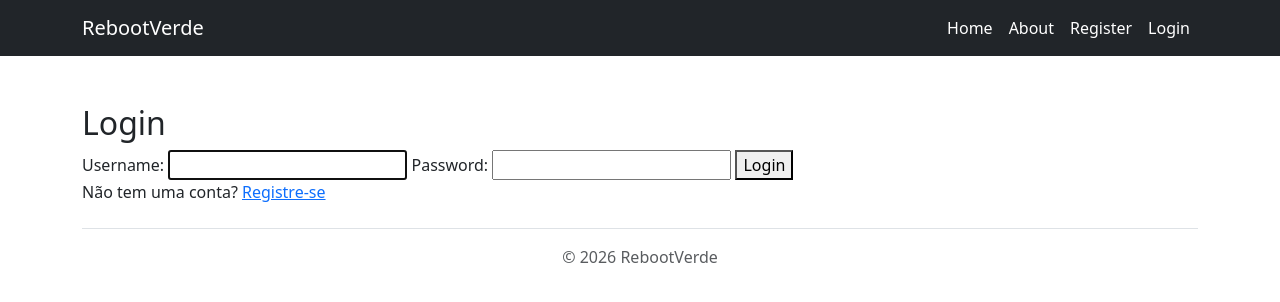
After one commit to leo-snczki/RebootVerde, a Django app: page /users/login/ in a window 1280 px wide. The commit adds this page. Shown: the top 302 px of the page. Run offline with Django 4.2, Linux system fonts and the light colour scheme; parts of the project's set-up code (start-up, migrations or seed data) failed here and were passed over; some libraries are stand-ins or nearby versions.

Commit message:
Add login functionality with views, templates, and URLs
Co-authored-by: KakaAndrade2007 <KakaAndrade2007@users.noreply.github.com>

```diff
--- a/templates/partial/navbar.html
+++ b/templates/partial/navbar.html
@@ -19,6 +19,9 @@
         <li class="nav-item">
           <a class="nav-link active" href="{% url 'register' %}">Register</a>
         </li>
+          <li class="nav-item">
+            <a class="nav-link active" href="{% url 'login' %}">Login</a>
+          </li>
       </ul>
     </div>
   </div>
--- /dev/null
+++ b/users/templates/users/login.html
@@ -0,0 +1,16 @@
+{% extends "base.html" %}
+
+{% block title %}Login{% endblock %}
+
+{% block content %}
+<h2>Login</h2>
+<form class="form-with-validation" action="/users/login/" method="post">
+    {% csrf_token %}
+    {{ form }}
+    <button type="submit">Login</button>
+</form>
+<p>
+    Não tem uma conta?
+    <a href="{% url 'register' %}">Registre-se</a>
+</p>
+{% endblock %}
--- a/users/urls.py
+++ b/users/urls.py
@@ -3,4 +3,5 @@ from . import views
 
 urlpatterns = [
     path("register/", views.register_view, name='register'),
+    path("login/", views.login_view, name='login'),
 ]
--- a/users/views.py
+++ b/users/views.py
@@ -1,13 +1,26 @@
 # https://www.youtube.com/watch?v=DIFaOkxy6TE
+# https://www.youtube.com/watch?v=vzBFJ3WEvOQ
 from django.shortcuts import render
-from django.contrib.auth.forms import UserCreationForm
+from django.contrib.auth.forms import UserCreationForm, AuthenticationForm
+from django.contrib.auth import login
 
 def register_view(request):
     if request.method == 'POST':
         form = UserCreationForm(request.POST)
         if form.is_valid():
             form.save()
+            # login(request, form.save()) # loga o user automaticamente após o registro, mas tenho de ver como confirma o email primeiro, então não vou usar isso agora
             return render(request, 'users/register_success.html')
     else:
         form = UserCreationForm() # tá no video
     return render(request, 'users/register.html', {'form': form}) # ta no video
+
+def login_view(request):
+    if request.method == 'POST':
+        form = AuthenticationForm(request, data=request.POST)
+        if form.is_valid():
+            login(request, form.get_user())
+            return render(request, 'users/login_success.html')
+    else:
+        form = AuthenticationForm()
+    return render(request, 'users/login.html', {'form': form})
```
Also changed, not shown: users/templates/users/login_success.html (added, +7 -0 lines).
